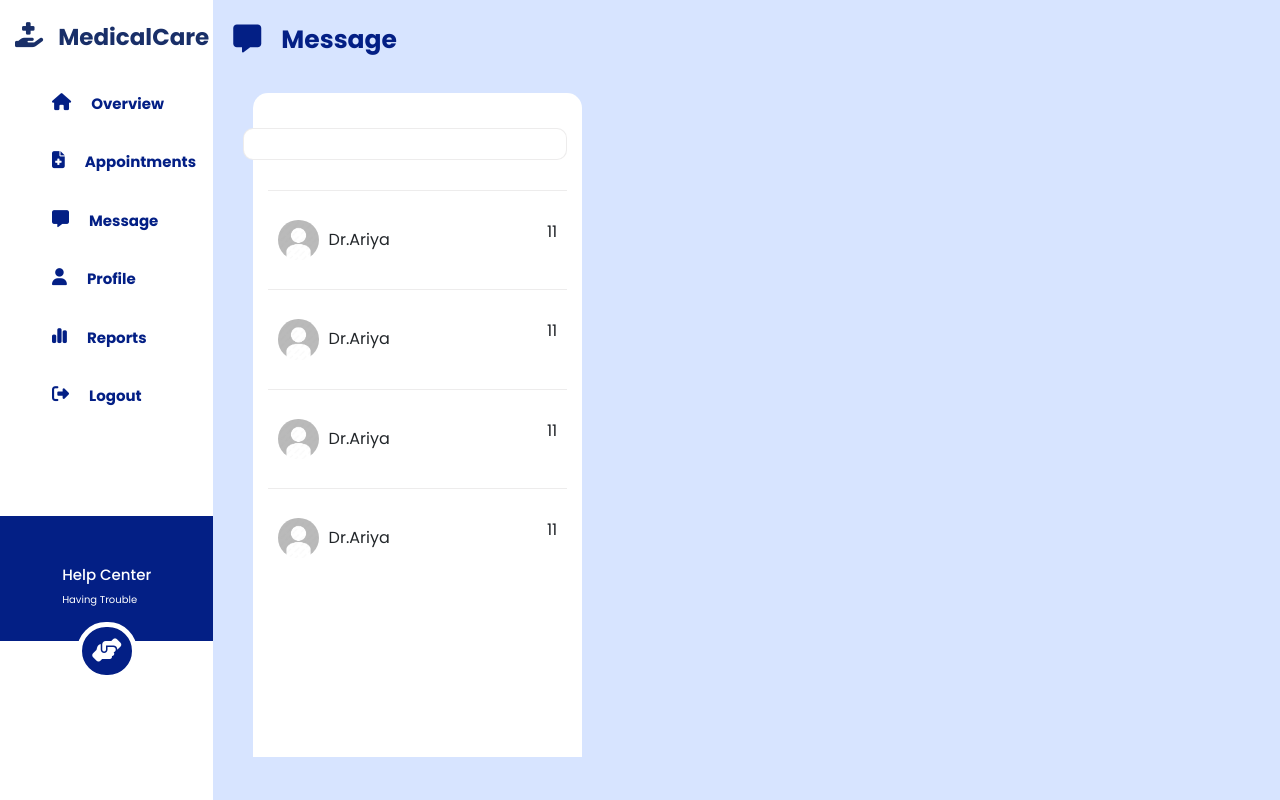
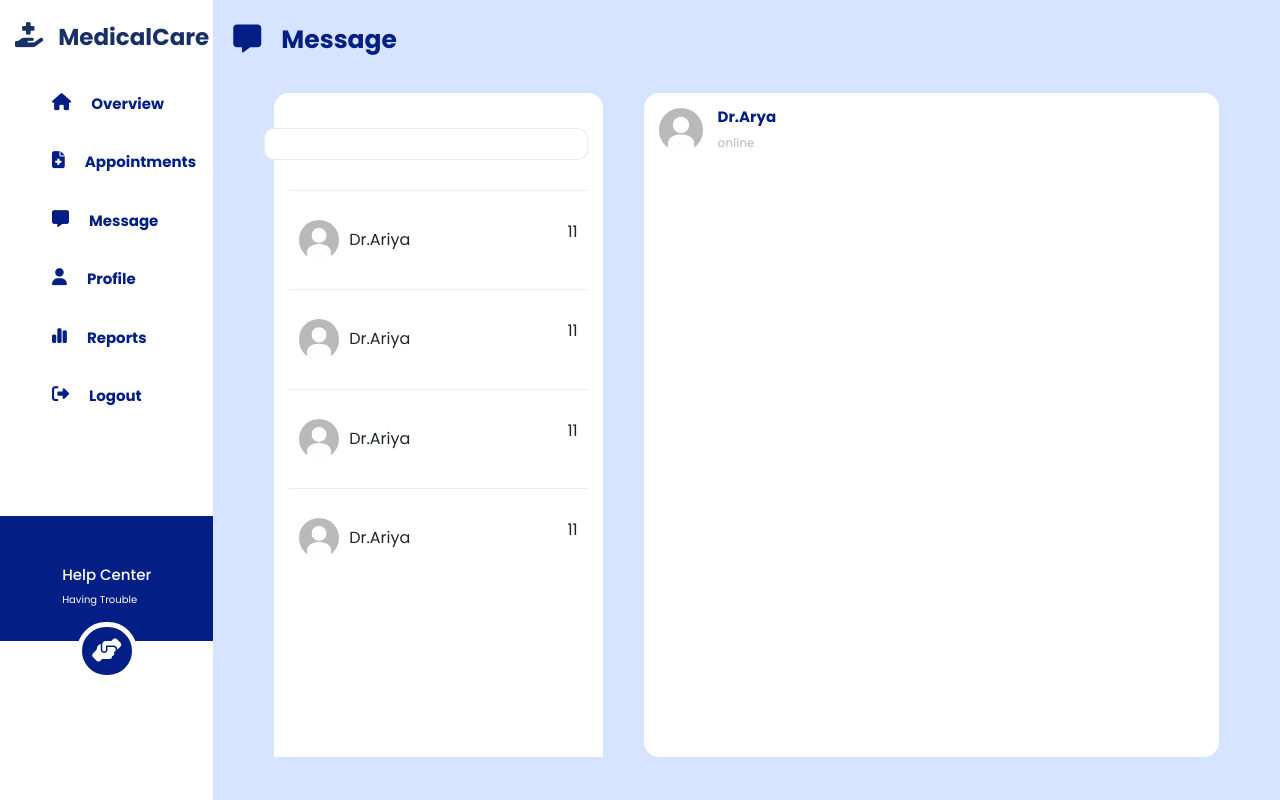
Before and after one commit to sarucm1017/Healthcare_Management-Frontend, a React (Create React App) app: page /patientmessage in a window 1280 px wide. Built offline with nearby package versions, Linux system fonts and the light colour scheme; a web font is replaced by a local one.

Commit message:
chat-section

```diff
--- a/src/Componets/Layout/Message/Patient/PatientMessage.jsx
+++ b/src/Componets/Layout/Message/Patient/PatientMessage.jsx
@@ -23,7 +23,7 @@ const PatientMessage = () => {
                 <div className="right_section"></div>
               </div>
               <div className="main_section">
-              <div className="col-md-12">
+              <div className="col-md-12 messageSection_main">
                   <div className="col-md-4 chating_peopele">
                     <div className="head_searchSection">
                       <input type="text" />
@@ -60,7 +60,19 @@ const PatientMessage = () => {
 
                     </div>
                   </div>
-                  <div className="col-md-7"></div>
+                  <div className="col-md-7 chatingSection">
+                    <div className="chat_headerSection">
+                      <div className="img_section">
+                        <img src= {defaultImage} alt="" />
+                      </div>
+                      <div className="name-Section">
+                        <h6>Dr.Arya</h6>
+                        <p>online</p>
+                      </div>
+                    </div>
+                    <div></div>
+                    <div></div>
+                  </div>
                 </div>
               </div>
             </div>
--- a/src/Componets/Layout/Message/Patient/patientMessage.css
+++ b/src/Componets/Layout/Message/Patient/patientMessage.css
@@ -9,9 +9,6 @@
 }
 .eachChat-people{
 display: flex;
-}
-.chatSection{
-
 }
 .eachChat-people{
     padding: 29px 10px;
@@ -39,3 +36,39 @@ display: flex;
     align-items: center;
     gap: 10px;
 }
+
+
+/* /////////////////////////////// */
+.messageSection_main{
+    display: flex;
+    justify-content: space-around;
+}
+.img_section{
+    width: 8%;
+}
+.img_section img {
+    width: 100%;
+    border-radius: 50%;
+}
+.chatingSection{
+    background-color: white;
+    min-height: 83vh;
+    padding: 15px 15px;
+    margin-top: 15px;
+    border-radius: 15px;
+}
+.chat_headerSection{
+    display: flex;
+    align-items: center;
+    gap: 15px
+}
+.name-Section h6{
+    font-size: 15px;
+    font-weight: 700;
+    color: #031F85;
+}
+.name-Section p {
+    font-size: 12px;
+    font-weight: 500;
+    color: #cbc2c2;
+}
```
